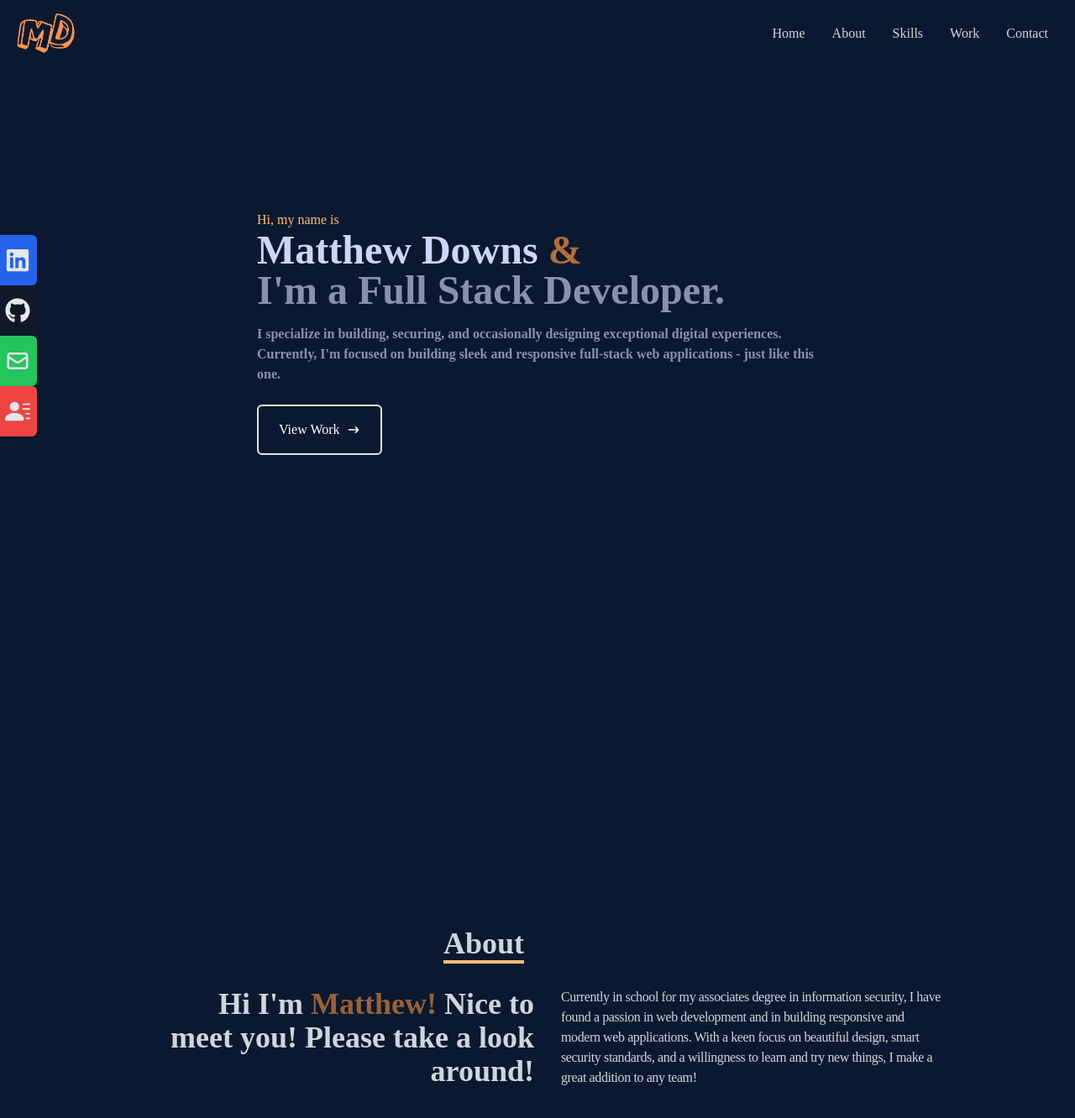
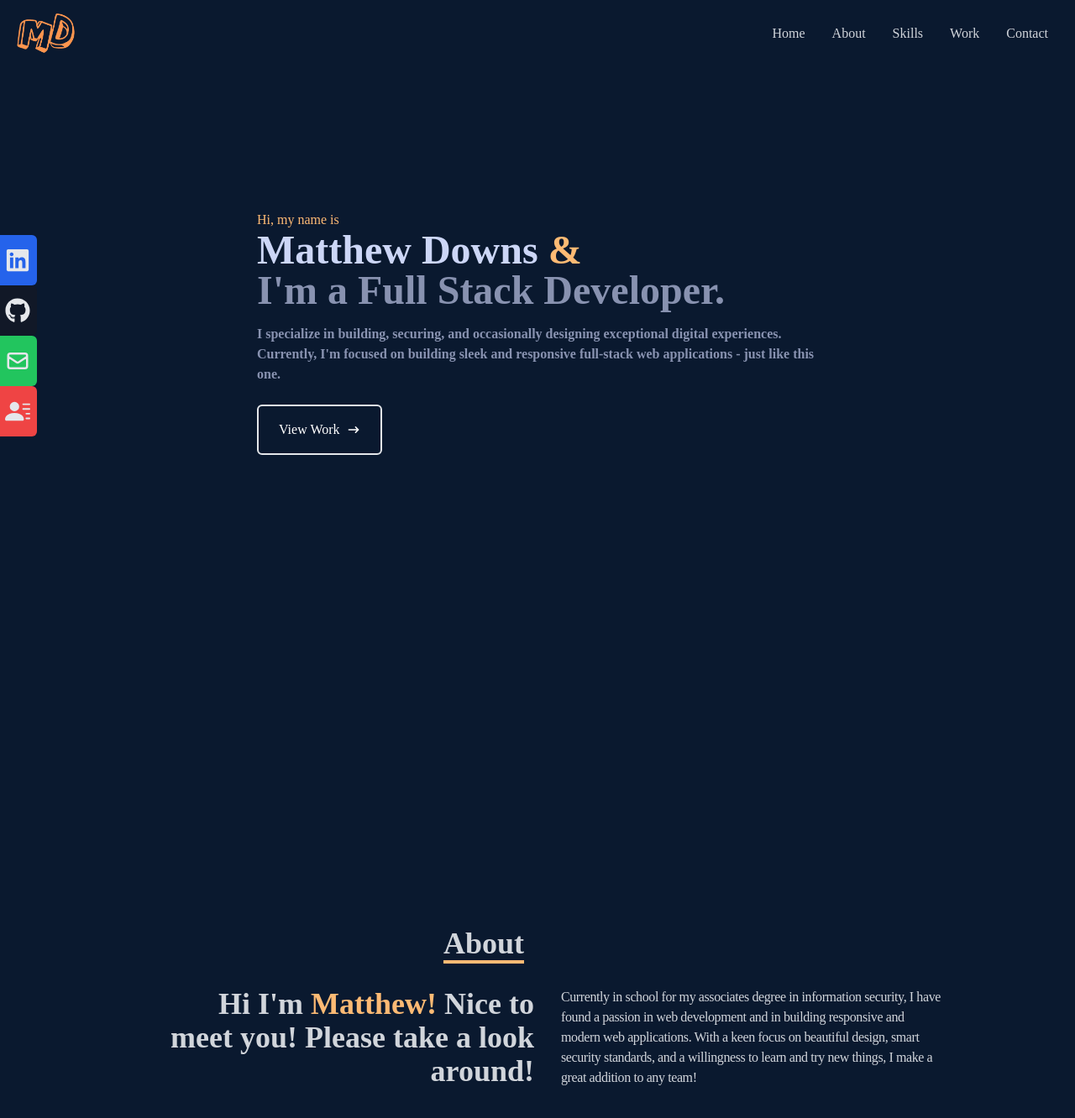
Before and after one commit to Paebak/mdportfolio, a React (Create React App) app: page / in a window 1280 px wide. Shown: the top 1332 px of the page at 84% size. Built offline with nearby package versions, Linux system fonts and the light colour scheme.

Commit message:
OpaqueFix

```diff
--- a/src/components/About.jsx
+++ b/src/components/About.jsx
@@ -14,7 +14,7 @@ const About = () => {
           </div>
         <div className='max-w-[1000px] w-full px-4 grid sm:grid-cols-2 sm:divide-x-0 gap-8 pl-10'>
             <div className='sm:text-right text-4xl font-semibold '>
-          <p>Hi I'm <span className='text-orange-400 opacity-60'>Matthew!</span> Nice to meet you! Please take a look around!</p>
+          <p>Hi I'm <span className='text-orange-300'>Matthew!</span> Nice to meet you! Please take a look around!</p>
             </div>
 
             <div>
--- a/src/components/Home.jsx
+++ b/src/components/Home.jsx
@@ -15,7 +15,7 @@ export const Home = () => {
 
         <p className='text-orange-300 pl-4'>Hi, my name is</p>
         <h1 className='text-5xl sm:text 5xl font-bold text-[#ccd6f6] pl-4'>
-          Matthew Downs <span className='text-orange-400 opacity-70'>&amp;</span></h1>
+          Matthew Downs <span className='text-orange-300'>&amp;</span></h1>
         <h2 className='text-5xl sm: text-4xl font-bold text-[#8892b0] pl-4'>
           I'm a Full Stack Developer.</h2>
         <p className='text-[#8892b0] font-semibold py-4 max-w-[700px] pl-4'>
```
